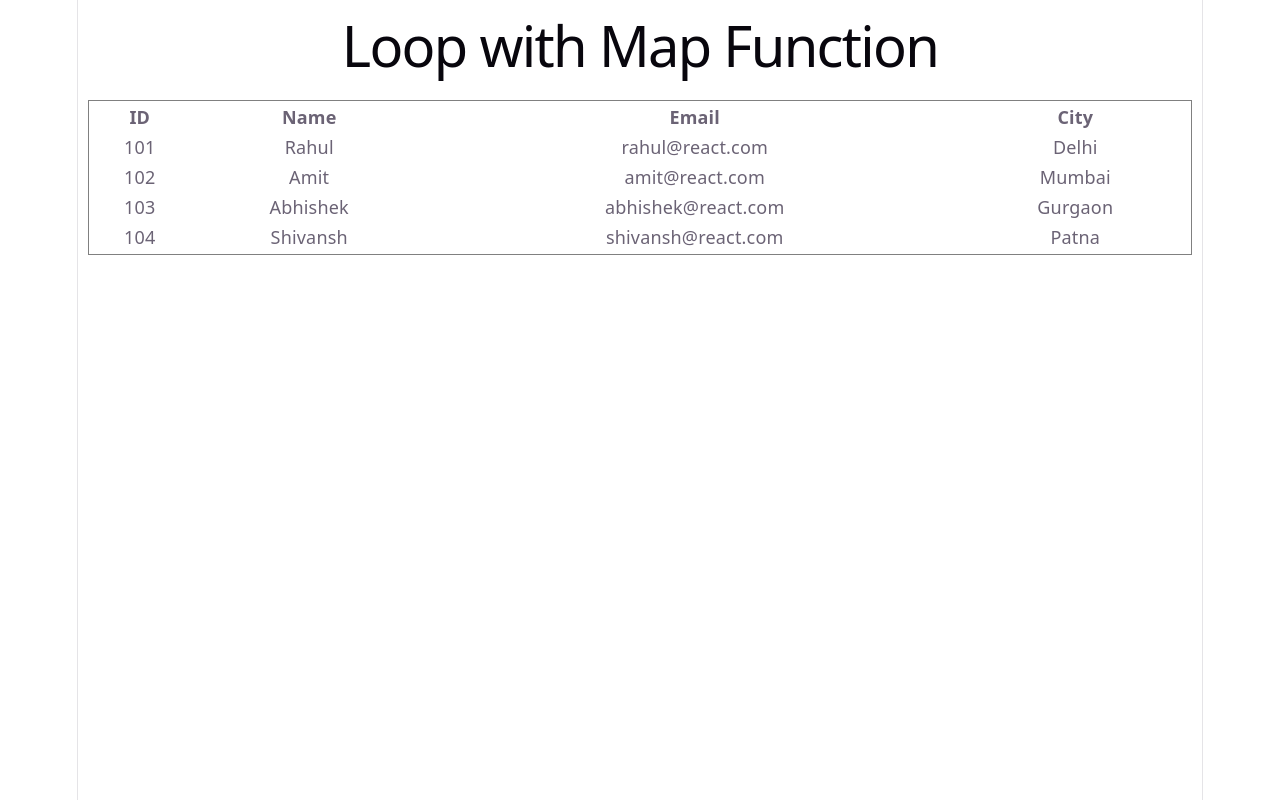
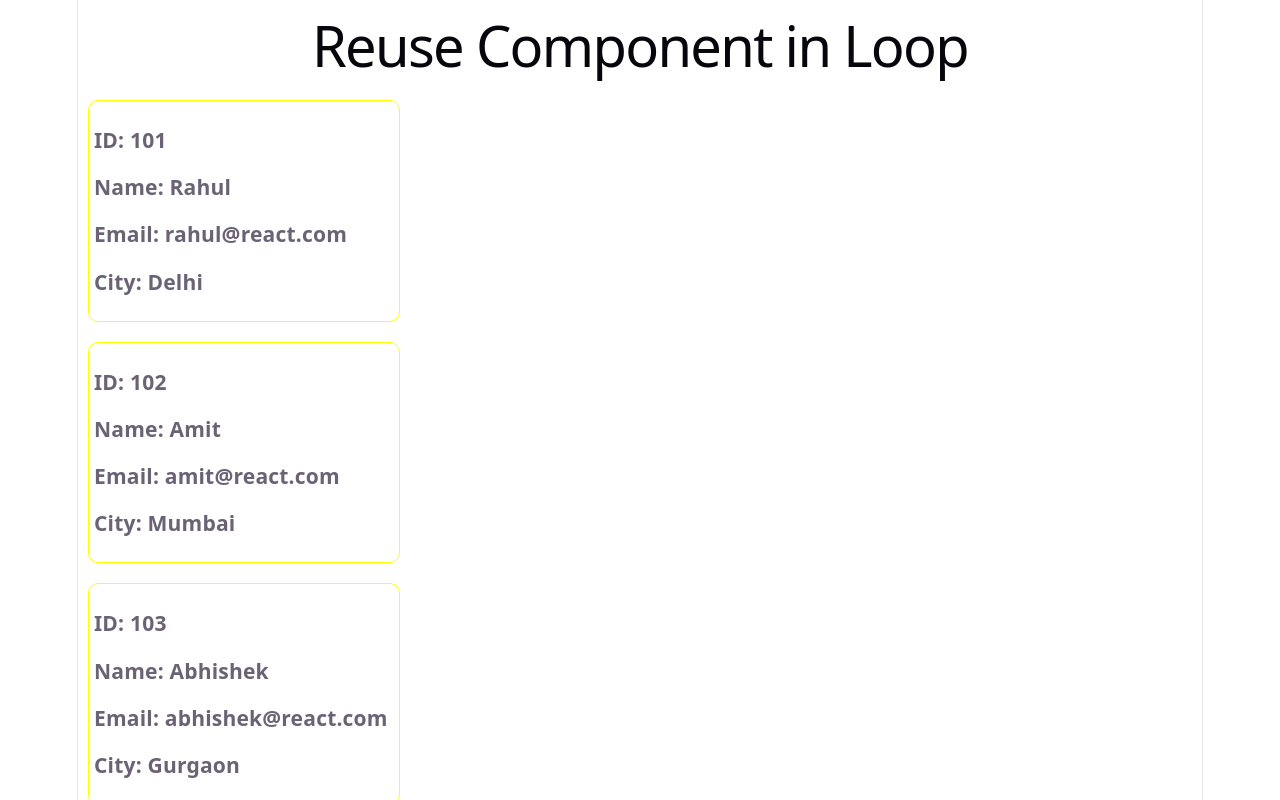
Before and after one commit to its-rahulrana/react-codestepbystep, a React (Vite) app: page / in a window 1280 px wide. Shown: the top 800 px of the page. Built offline with nearby package versions, Linux system fonts and the light colour scheme.

Commit message:
Code 15 Reuse Component in Loop

```diff
--- a/src/App.jsx
+++ b/src/App.jsx
@@ -1,3 +1,4 @@
+import User from "./User";
 
 
 function App(){
@@ -31,29 +32,12 @@ function App(){
 
   return(
     <>
-    <h1>Loop with Map Function</h1>
-    <table style={{border: "1px solid grey", margin: "10px"}}>
-      <thead>
-        <tr>
-          <th>ID</th>
-          <th>Name</th>
-          <th>Email</th>
-          <th>City</th>
-        </tr>
-      </thead>
-      <tbody>
-        {
-          user.map((item, index) => (
-            <tr key={index}>
-              <td>{item.id}</td>
-              <td>{item.name}</td>
-              <td>{item.email}</td>
-              <td>{item.city}</td>
-            </tr>
-          ))
-        }
-      </tbody>
-    </table>
+    <h1>Reuse Component in Loop</h1>
+      {
+        user.map((item, index)=>(
+          <User user={item} key={index}/>
+        ))
+      }
     </>
   )
 }
--- /dev/null
+++ b/src/User.jsx
@@ -0,0 +1,23 @@
+
+
+function User (props){
+    const userCss = {
+        border: "1px solid yellow",
+        borderRadius: "10px",
+        width: "300px",
+        textAlign: "left",
+        padding: "5px",
+        margin: "10px",
+    }
+
+    return(
+        <div style={userCss}>
+            <h3>ID: {props.user.id}</h3>
+            <h3>Name: {props.user.name}</h3>
+            <h3>Email: {props.user.email}</h3>
+            <h3>City: {props.user.city}</h3>
+        </div>
+    )
+}
+
+export default User;
```
